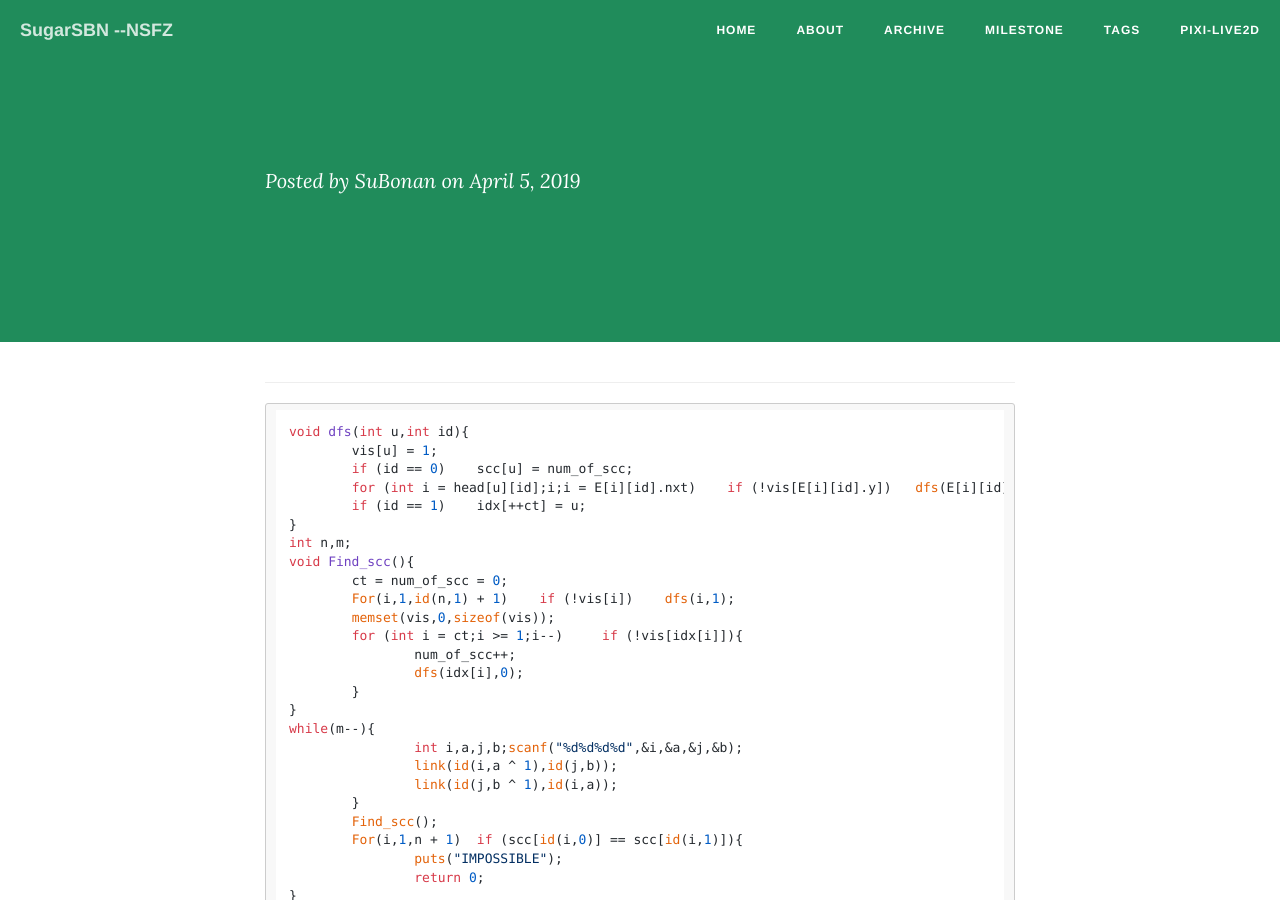
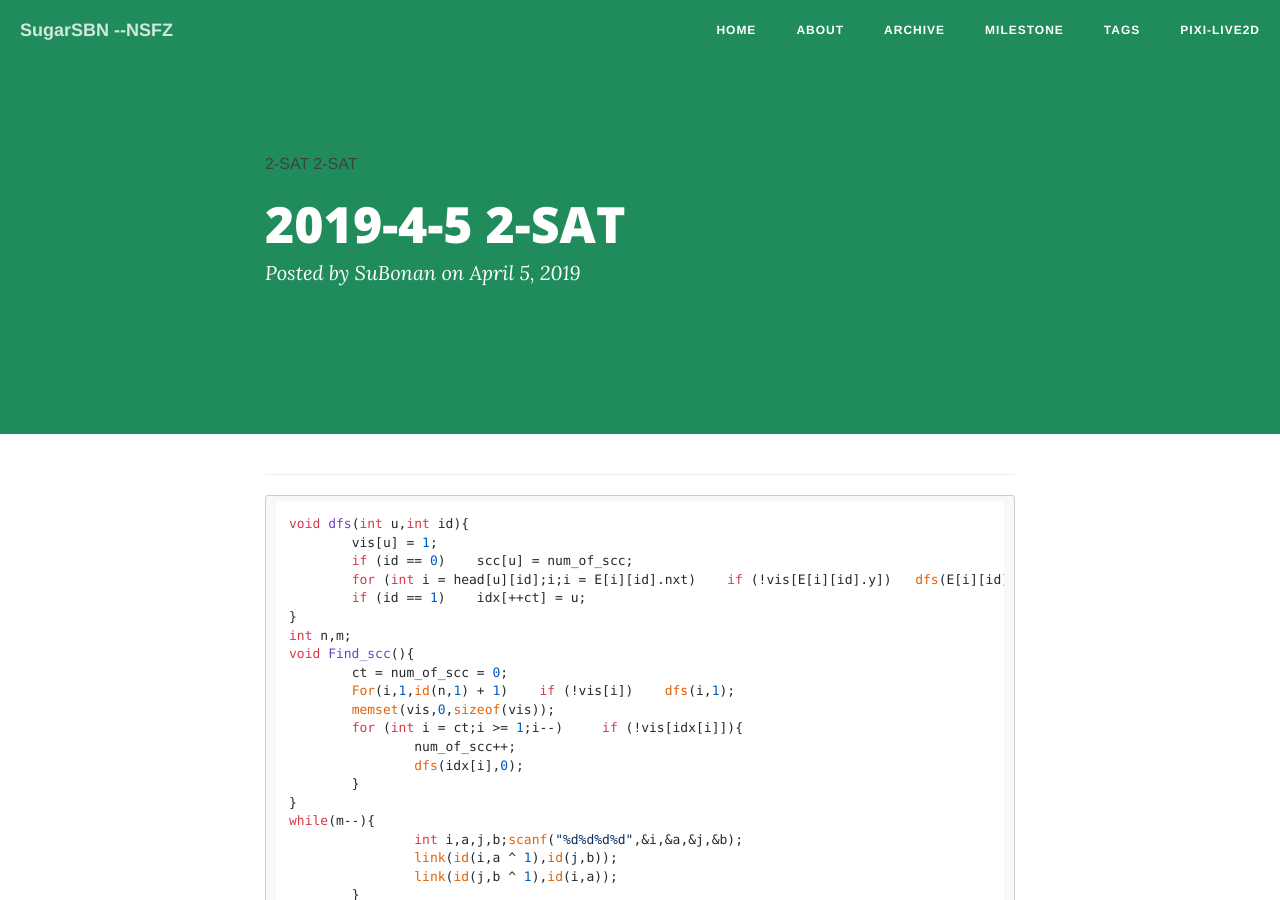
Before and after one commit to SugarSBN/SBN, a Jekyll site: the page built from _posts/2019-4-5-2-SAT.md, in a window 1280 px wide and 900 px high. Built offline with Jekyll 4.4.1, drawn with Linux system fonts in a browser that asks for light colours; nearby versions of some CDN libraries; comment, search, counter and statistics services are not loaded.

Commit message:
Update 2019-4-5-2-SAT.md

```diff
--- a/_posts/2019-4-5-2-SAT.md
+++ b/_posts/2019-4-5-2-SAT.md
@@ -4,8 +4,8 @@
 
 date: 2019-4-5
 categories: blog
-tags: [,]
-description:
+tags: [2-SAT,2-SAT]
+description: 2-SAT
 ---
 
 ---------------------
```
